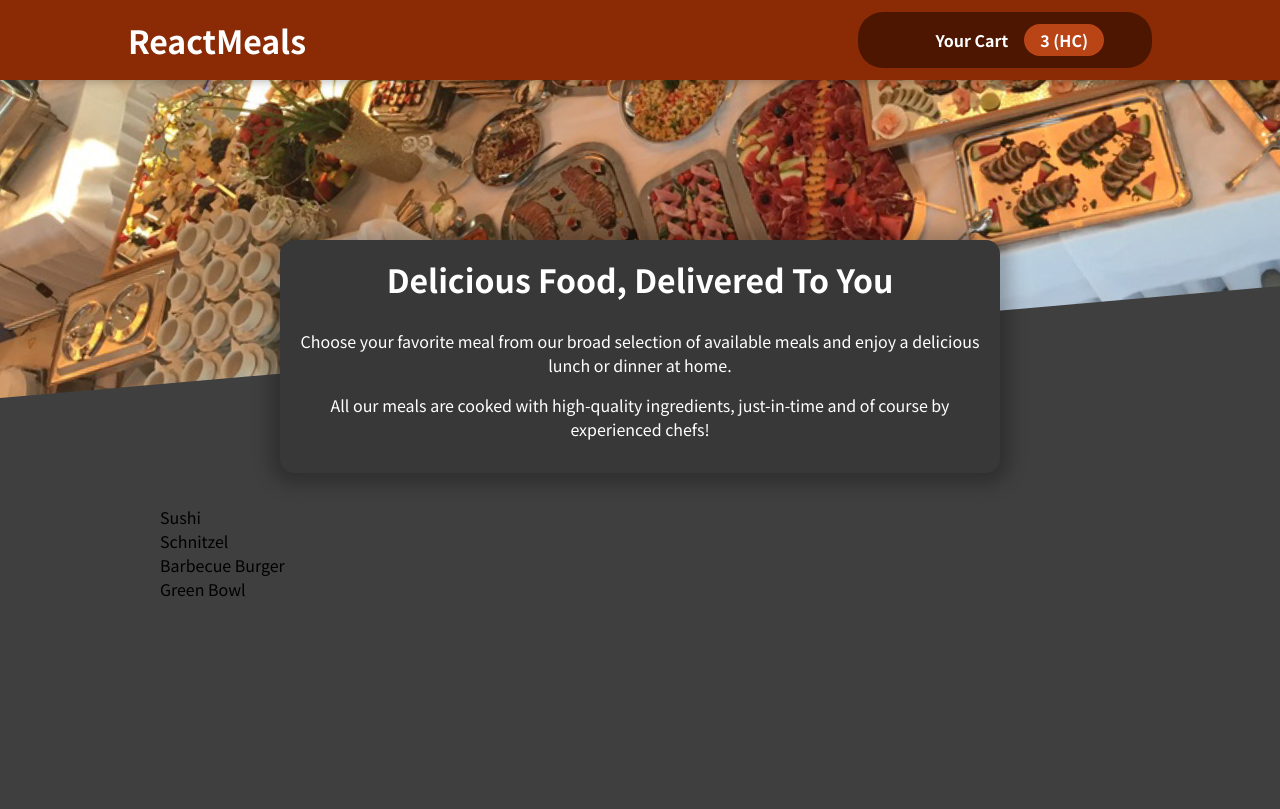
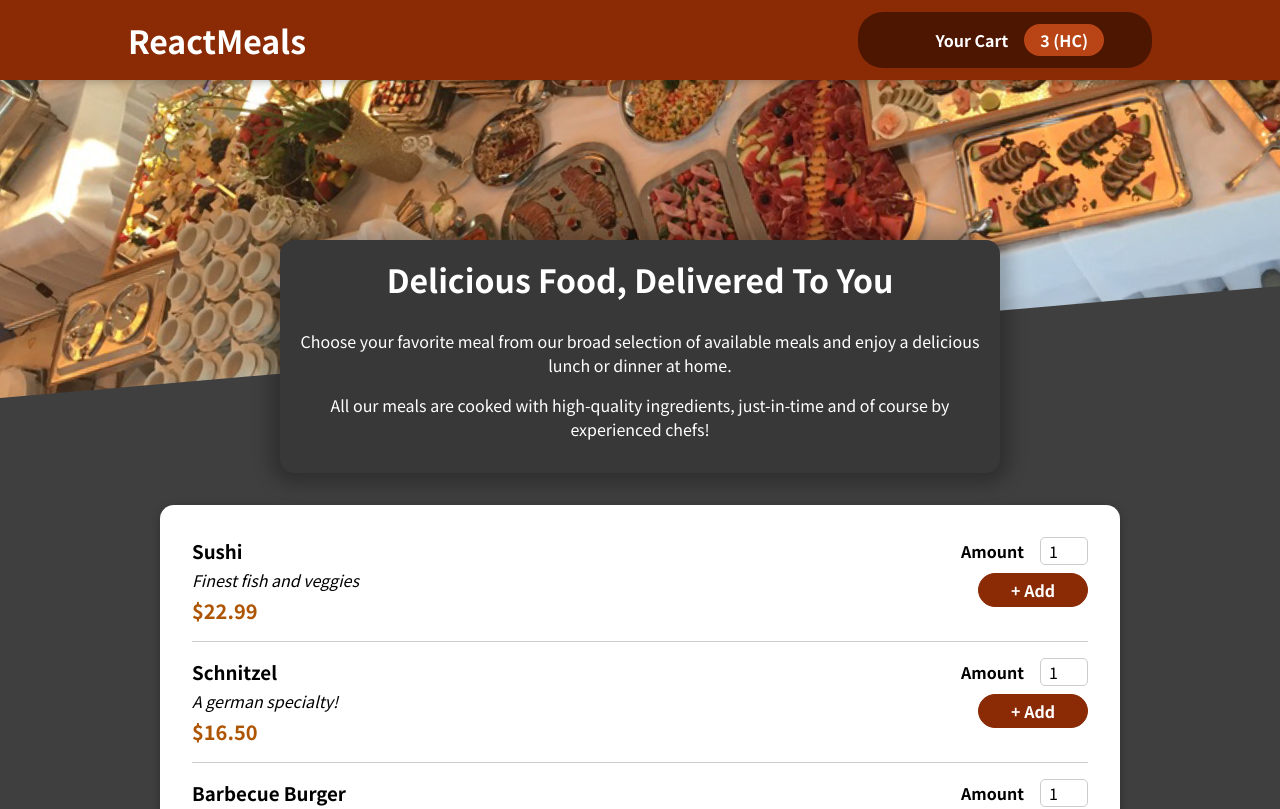
Before and after one commit to heronfeijao/7-ReactMeals, a React (Create React App) app: page / in a window 1280 px wide. Shown: the top 809 px of the page. Built offline with nearby package versions, Linux system fonts and the light colour scheme; some icons are missing.

Commit message:
added a form

```diff
--- a/src/components/Meals/AvailableMeals.jsx
+++ b/src/components/Meals/AvailableMeals.jsx
@@ -1,16 +1,25 @@
 import React from "react";
+import Card from "../UI/Card.jsx";
 import classes from "./AvailableMeals.module.css";
 
 import { DUMMY_MEALS } from "./dummy-meals";
+import MealItem from "./MealItem/MealItem.jsx";
 
 const AvailableMeals = () => {
   const mealsList = DUMMY_MEALS.map((meal) => (
-    <li key={meal.id}>{meal.name}</li>
+    <MealItem
+      key={meal.id}
+      name={meal.name}
+      description={meal.description}
+      price={meal.price}
+    />
   ));
 
   return (
     <section className={classes.meals}>
-      <ul>{mealsList}</ul>
+      <Card>
+        <ul>{mealsList}</ul>
+      </Card>
     </section>
   );
 };
--- /dev/null
+++ b/src/components/Meals/MealItem/MealItem.jsx
@@ -0,0 +1,21 @@
+import classes from "./MealItem.module.css";
+import MealItemForm from "./MealItemForm";
+
+const MealItem = (props) => {
+  const price = `$${props.price.toFixed(2)}`;
+
+  return (
+    <li className={classes.meal}>
+      <div>
+        <h3>{props.name}</h3>
+        <div className={classes.description}>{props.description}</div>
+        <div className={classes.price}>{price}</div>
+      </div>
+      <div>
+        <MealItemForm id={props.id} />
+      </div>
+    </li>
+  );
+};
+
+export default MealItem;
--- /dev/null
+++ b/src/components/Meals/MealItem/MealItem.module.css
@@ -0,0 +1,22 @@
+.meal {
+  display: flex;
+  justify-content: space-between;
+  margin: 1rem;
+  padding-bottom: 1rem;
+  border-bottom: 1px solid #ccc;
+}
+
+.meal h3 {
+  margin: 0 0 0.25rem 0;
+}
+
+.description {
+  font-style: italic;
+}
+
+.price {
+  margin-top: 0.25rem;
+  font-weight: bold;
+  color: #ad5502;
+  font-size: 1.25rem;
+}
--- /dev/null
+++ b/src/components/Meals/MealItem/MealItemForm.jsx
@@ -0,0 +1,24 @@
+import React from "react";
+import Input from "../../UI/Input";
+import classes from "./MealItemForm.module.css";
+
+const MealItemForm = (props) => {
+  return (
+    <form className={classes.form}>
+      <Input
+        label="Amount"
+        input={{
+          id: "amount",
+          type: "number",
+          min: "1",
+          max: "5",
+          step: "1",
+          defaultValue: "1",
+        }}
+      />
+      <button>+ Add</button>
+    </form>
+  );
+};
+
+export default MealItemForm;
--- /dev/null
+++ b/src/components/Meals/MealItem/MealItemForm.module.css
@@ -0,0 +1,20 @@
+.form {
+  text-align: right;
+}
+
+.form button {
+  font: inherit;
+  cursor: pointer;
+  background-color: #8a2b06;
+  border: 1px solid #8a2b06;
+  color: white;
+  padding: 0.25rem 2rem;
+  border-radius: 20px;
+  font-weight: bold;
+}
+
+.form button:hover,
+.form button:active {
+  background-color: #641e03;
+  border-color: #641e03;
+}
--- a/src/components/Meals/Meals.jsx
+++ b/src/components/Meals/Meals.jsx
@@ -1,13 +1,13 @@
-import React from "react";
+import React, { Fragment } from "react";
 import AvailableMeals from "./AvailableMeals.jsx";
 import MealsSummary from "./MealsSummary.jsx";
 
 const Meals = () => {
   return (
-    <>
+    <Fragment>
       <MealsSummary />
       <AvailableMeals />
-    </>
+    </Fragment>
   );
 };
 
--- /dev/null
+++ b/src/components/UI/Card.jsx
@@ -0,0 +1,9 @@
+import React from "react";
+
+import classes from "./Card.module.css";
+
+const Card = (props) => {
+  return <div className={classes.card}>{props.children}</div>;
+};
+
+export default Card;
--- /dev/null
+++ b/src/components/UI/Card.module.css
@@ -0,0 +1,6 @@
+.card {
+  padding: 1rem;
+  box-shadow: 0 2px 8px rgba(0, 0, 0, 0.25);
+  border-radius: 14px;
+  background-color: white;
+}
--- /dev/null
+++ b/src/components/UI/Input.jsx
@@ -0,0 +1,12 @@
+import classes from "./Input.module.css";
+
+const Input = (props) => {
+  return (
+    <div className={classes.input}>
+      <label htmlFor={props.input.id}>{props.label}</label>
+      <input {...props.input} />
+    </div>
+  );
+};
+
+export default Input;
--- /dev/null
+++ b/src/components/UI/Input.module.css
@@ -0,0 +1,18 @@
+.input {
+  display: flex;
+  align-items: center;
+  margin-bottom: 0.5rem;
+}
+
+.input label {
+  font-weight: bold;
+  margin-right: 1rem;
+}
+
+.input input {
+  width: 3rem;
+  border-radius: 5px;
+  border: 1px solid #ccc;
+  font: inherit;
+  padding-left: 0.5rem;
+}
```
Also changed, not shown: src/components/UI/Button.jsx (deleted, +0 -7 lines), 1 other file (tests, documents, lock files or other folders).
